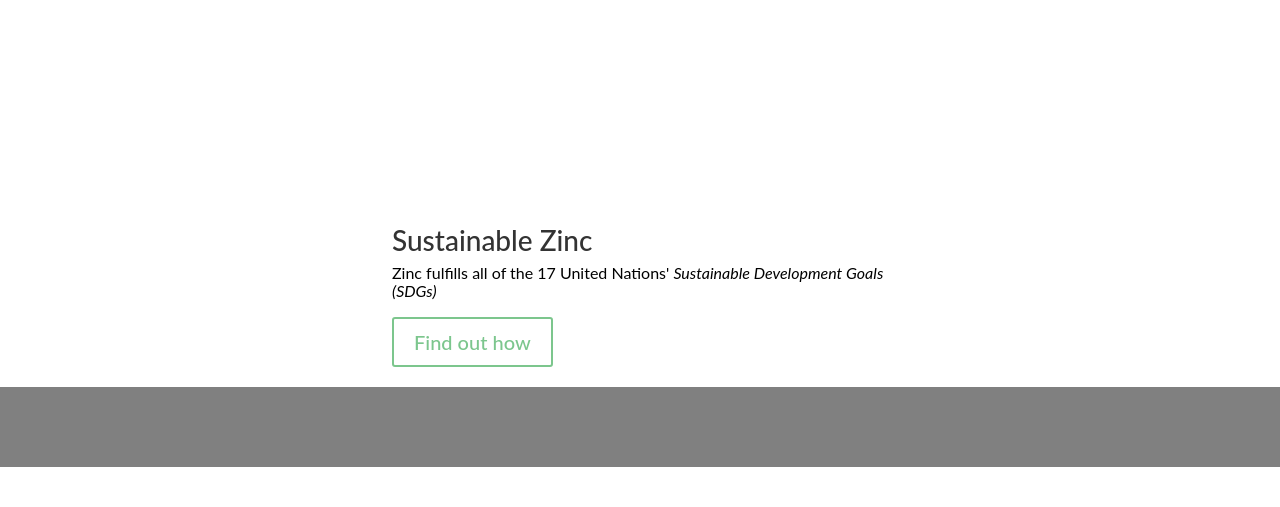
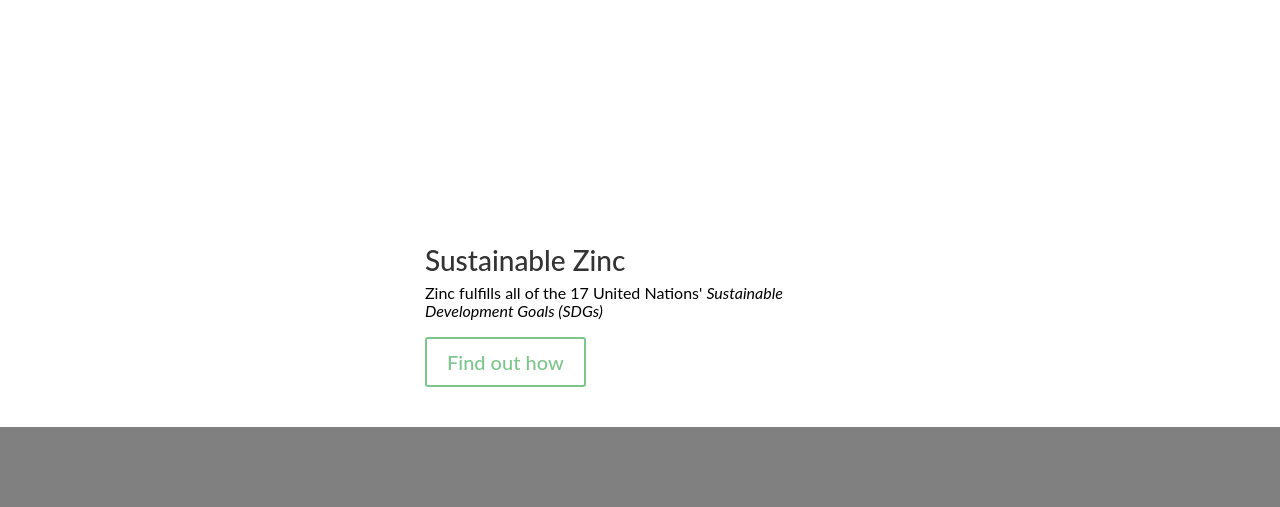
Before and after one commit to gnowland/iza-sdg, a PHP site: page / in a window 1280 px wide. Shown: the part 554-1061 px from the top of the page. Before the commit the page ends 1021 px from the top, so only its background shows below. Run offline with PHP 8.4, Linux system fonts and the light colour scheme; style sheets or scripts are compiled from the project's sources.

Commit message:
scaling, layout, alignment

```diff
--- a/src/scss/main.scss
+++ b/src/scss/main.scss
@@ -37,20 +37,21 @@
     transform-origin: center;
 }
 
-@media only screen and (min-width: 500px) and (min-height: 360px) {
-    .section-wrapper {
-        // width: 100%;
-        // height: 100vh;
-        // background: pink;
-    }
-}
+// @media only screen and (min-width: 500px) and (min-height: 360px) {
+//     .section-wrapper {
+//         // width: 100%;
+//         // height: 100vh;
+//         // background: pink;
+//     }
+// }
 .section-wrapper {
-    display: flex;
-    flex-wrap: wrap;
-    justify-content: space-around;
-    align-items: center;
+    // display: flex;
+    // flex-wrap: wrap;
+    // justify-content: space-around;
+    // align-items: center;
     padding: 20px;
     margin: 0;
+    text-align: center;
 
     //test
     //max-height: calc(90vh - 40px);
@@ -63,12 +64,12 @@
     }
 }
 
-.svg-wrapper {
-    flex-grow: 1;
-    // flex: 1 0 60%;
-    //flex-basis: 60%;
-    //width: 60%;
-}
+// .svg-wrapper {
+//     flex-grow: 1;
+//     // flex: 1 0 60%;
+//     //flex-basis: 60%;
+//     //width: 60%;
+// }
 
 // .svg-arc {
 //     position: relative;
@@ -83,10 +84,12 @@
 // }
 
 svg#iza-sdg {
-    display: block;
+    display: inline-block;
     position: relative;
-    width: auto;
+    // width: 60%;
+    vertical-align: middle;
     height: 100%;
+    max-width: calc(100vw - 40px);
     max-height: calc(100vh - 40px);
     margin: 0;
     opacity: 0;
@@ -111,9 +114,12 @@
         transition: transform 200ms ease-in-out;
 
         &:focus,
-        &:hover,
-        .active {
+        &:hover {
             transform: scale(1.025);
+        }
+
+        &.active {
+            transform: scale(1.075);
         }
 
         .loaded & {
@@ -143,20 +149,24 @@
 .content-wrapper {
     //flex: 1 1 40%;
     //flex-basis: 35%;
-    flex-basis: 40%;
+    //flex-basis: 40%;
+    display: inline-block;
+    width: calc(40% - 6px);
     // flex-grow: 1;
+    padding: 20px 30px;
+    text-align: left;
 }
 
-.content {
-    padding: 20px 30px;
-    border-radius: 4px;
-    border: 3px solid #D3D3D3;
-    box-shadow: 0 0 10px -5px #777;
+// .content {
+//     padding: 20px 30px;
+//     border-radius: 4px;
+//     border: 3px solid #D3D3D3;
+//     box-shadow: 0 0 10px -5px #777;
 
-    h2, .button {
-        text-align: center;
-    }
-}
+//     h2, .button {
+//         text-align: center;
+//     }
+// }
 
 .button {
     display: inline-block;
```
